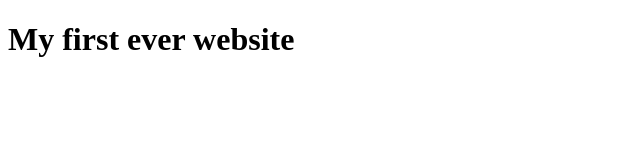
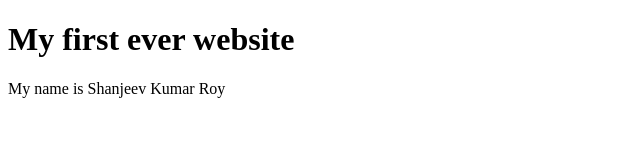
Before and after one commit to Shanjeev-Kumar-Roy/my-first-project, a plain HTML site: page index.html in a window 1280 px wide. Shown: the whole page, without its empty margins (0-640 px from the left). Drawn offline with Linux system fonts and the light colour scheme.

Commit message:
something edited

```diff
--- a/index.html
+++ b/index.html
@@ -8,5 +8,6 @@
 </head>
 <body>
     <h1>My first ever website</h1>
+    <p>My name is Shanjeev Kumar Roy</p>
 </body>
 </html>
```
